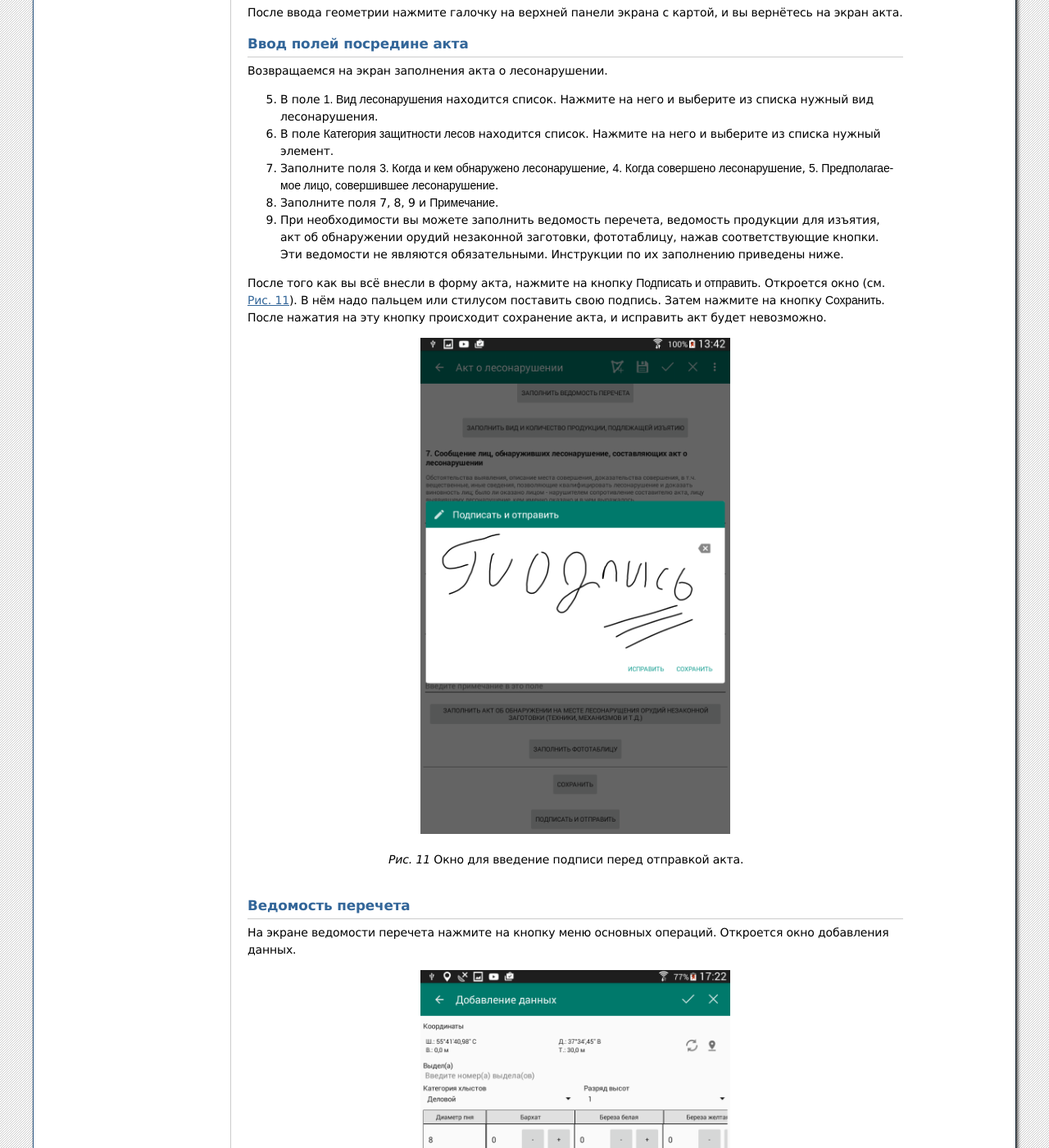
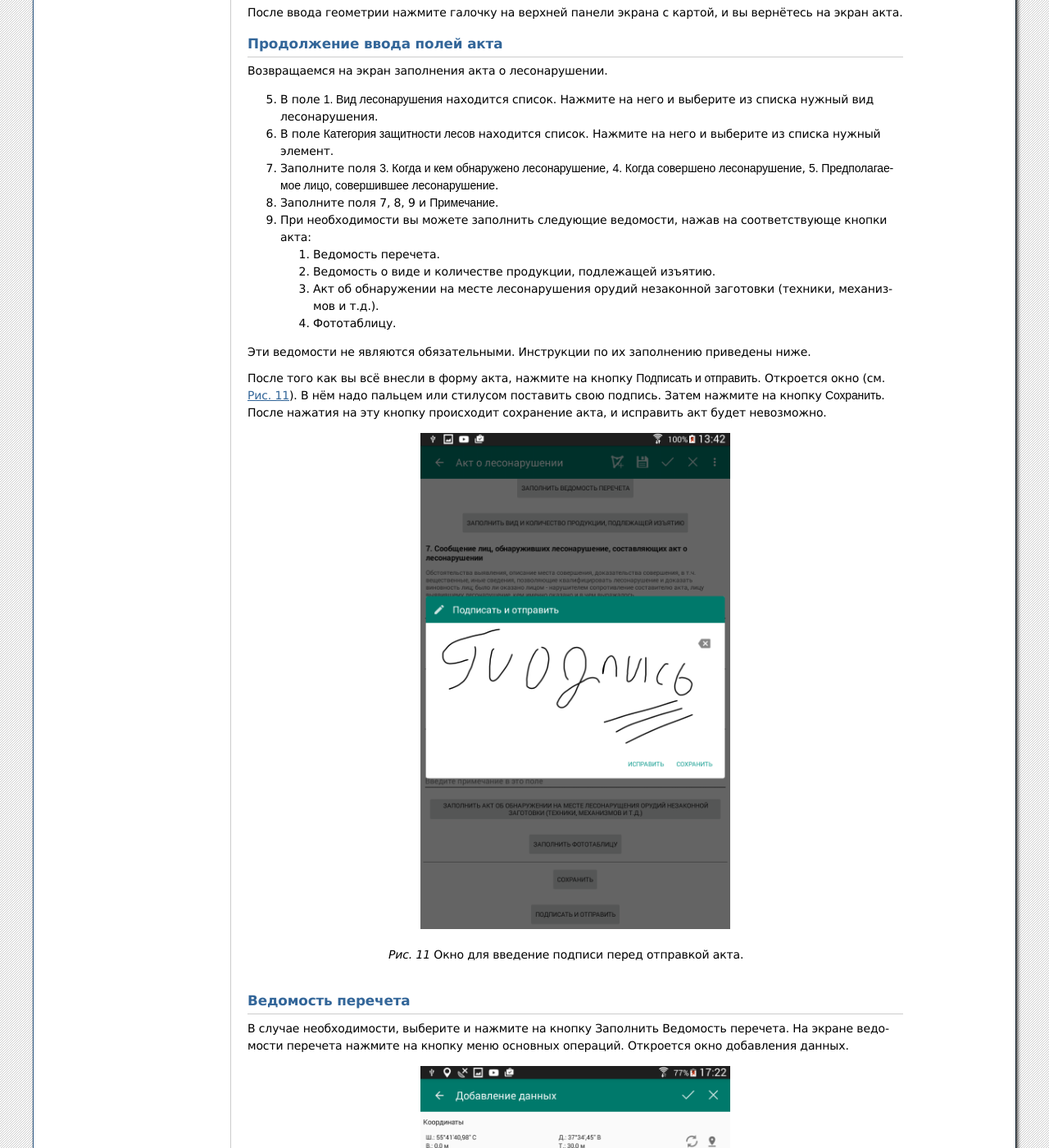
Before and after one commit to nextgis/docs_forestinspector, a Sphinx documentation site: the page built from source/inspector.rst, in a window 1280 px wide and 1400 px high, scrolled down 9383 px. Shown: the whole window at 82% size. Built offline with Sphinx 7.4.7, drawn with Linux system fonts in a browser that asks for light colours; formulas are drawn with MathJax 3; some of the changed text lies outside the part shown.

Commit message:
редактирование

```diff
--- a/source/inspector.rst
+++ b/source/inspector.rst
@@ -223,7 +223,7 @@
 После ввода геометрии нажмите галочку на верхней панели экрана с картой, и вы вернётесь
 на экран акта.
 
-Ввод полей посредине акта
+Продолжение ввода полей акта
 ^^^^^^^^^^^^^^^^^^^^^^^^^^^^^^^^^^^^^^^^^^^^
 
 Возвращаемся на экран заполнения акта о лесонарушении.
@@ -235,10 +235,15 @@
 7. Заполните поля :guilabel:`3. Когда и кем обнаружено лесонарушение`, :guilabel:`4.
    Когда совершено лесонарушение`, :guilabel:`5. Предполагаемое лицо, совершившее лесонарушение`.
 8. Заполните поля 7, 8, 9 и :guilabel:`Примечание`.
-9. При необходимости вы можете заполнить ведомость перечета, ведомость продукции
-   для изъятия, акт об обнаружении орудий незаконной заготовки, фототаблицу, нажав
-   соответствующие кнопки. Эти ведомости не являются обязательными. Инструкции по
-   их заполнению приведены ниже.
+9. При необходимости вы можете заполнить следующие ведомости, нажав на соответствующе кнопки акта:
+
+   1. Ведомость перечета.
+   2. Ведомость о виде и количестве продукции, подлежащей изъятию.
+   3. Акт об обнаружении на месте лесонарушения орудий незаконной заготовки (техники,
+      механизмов и т.д.).
+   4. Фототаблицу.
+
+Эти ведомости не являются обязательными. Инструкции по их заполнению приведены ниже.
 
 После того как вы всё внесли в форму акта, нажмите на кнопку :guilabel:`Подписать и отправить`. Откроется окно (см. :numref:`fw_akt_o_lesonarushenii_save_signature`). В нём надо пальцем
 или стилусом поставить свою подпись. Затем нажмите на кнопку :guilabel:`Сохранить`.
@@ -254,6 +259,7 @@
 Ведомость перечета
 ^^^^^^^^^^^^^^^^^^^^^^^^^
 
+В случае необходимости, выберите и нажмите на кнопку Заполнить Ведомость перечета.
 На экране ведомости перечета нажмите на кнопку меню основных операций. Откроется
 окно добавления данных.
 
```
